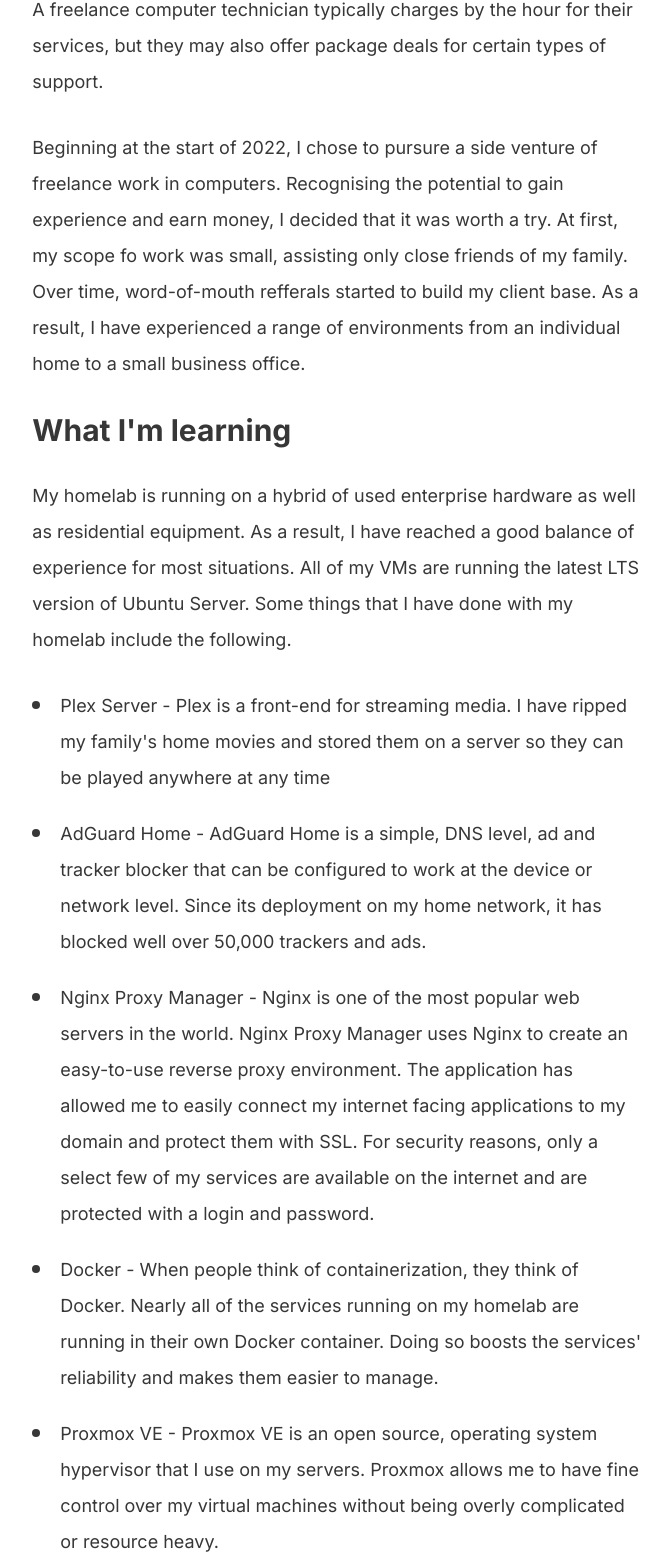
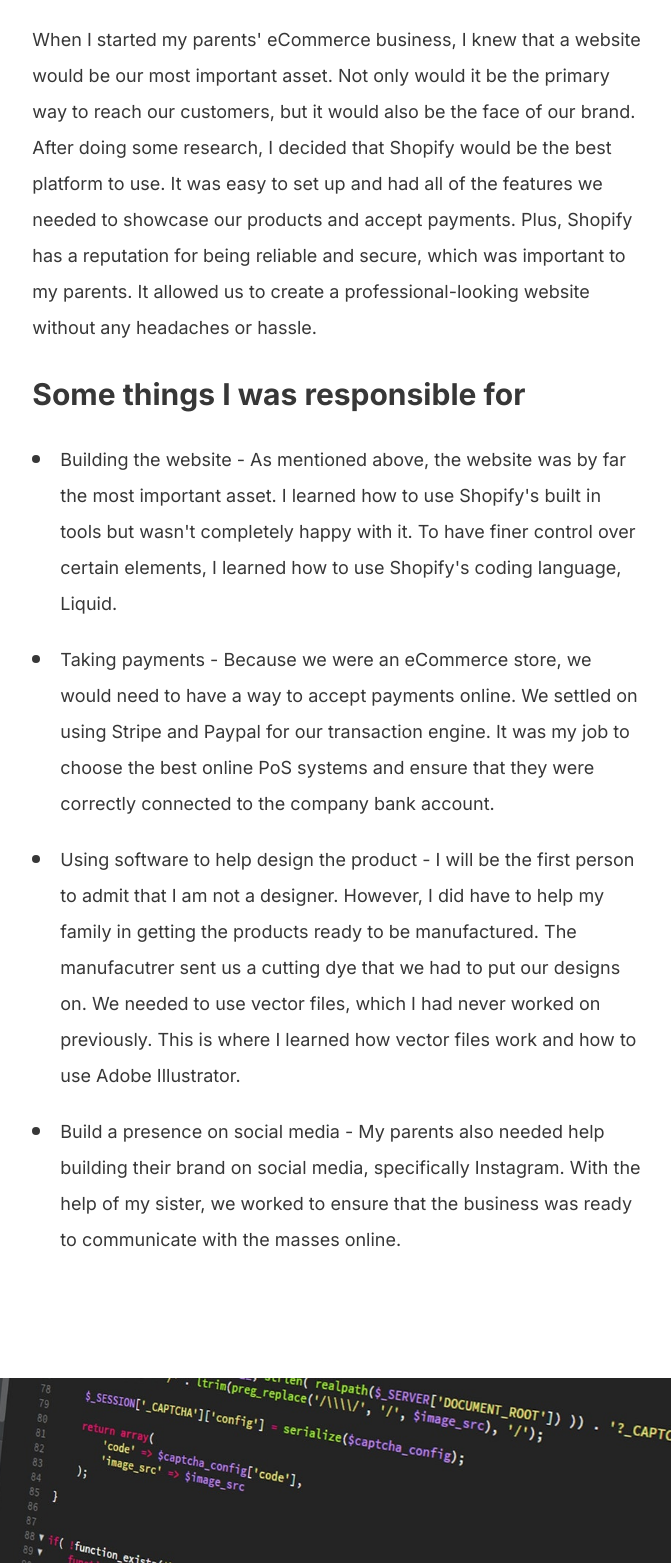
Before and after one commit to azulxzzz/personal-site, a plain HTML site: page pastwork-business.html in a window 1280 px wide. Shown: the part 1472-3035 px from the top of the page, without its empty margins (303-974 px from the left). Drawn offline with nearby package versions, Linux system fonts and the light colour scheme.

Commit message:
started work on business page

```diff
--- a/pastwork-business.html
+++ b/pastwork-business.html
@@ -57,23 +57,17 @@
                   <div class="ds-work-content-sec">
                       <div class="row justify-content-center">
                           <div class="col-12 col-sm-12 col-md-8 col-lg-8 col-xl-8 col-xxl-8">
-                              <p>A freelance computer technician is a skilled individual who provides technical support and services to computer users. They are typically self-employed and work from home, though they may also work for a company on a contract basis. Freelance computer technicians must be extremely knowledgeable about a wide range of computer hardware and software, and they must be able to troubleshoot and resolve complex technical problems. In addition, they must be able to communicate effectively with both end users and other technical staff. A freelance computer technician typically charges by the hour for their services, but they may also offer package deals for certain types of support.</p>
+                              <p>In 2018, my mother and father decided to start their own eCommerce business. They wished for me to be involved in the IT work as they wanted me to gain the experience. I had been looking for a new project, so it seemed like the perfect opportunity. I agreed to help them set up the website and get everything up and running. It was a lot of work, but it was also a great learning experience. Not only did I gain technical skills, but I also learned a lot about running a business. It was definitely a valuable experience that will prove useful in the future.</p>
 
-                              <p>Beginning at the start of 2022, I chose to pursure a side venture of freelance work in computers. Recognising the potential to gain experience and earn money, I decided that it was worth a try. At first, my scope fo work was small, assisting only close friends of my family. Over time, word-of-mouth refferals started to build my client base. As a result, I have experienced a range of environments from an individual home to a small business office.</p>
+                              <p>When I started my parents' eCommerce business, I knew that a website would be our most important asset. Not only would it be the primary way to reach our customers, but it would also be the face of our brand. After doing some research, I decided that Shopify would be the best platform to use. It was easy to set up and had all of the features we needed to showcase our products and accept payments. Plus, Shopify has a reputation for being reliable and secure, which was important to my parents. It allowed us to create a professional-looking website without any headaches or hassle.</p>
 
-                              <h2>What I'm learning</h2>
-                              <p>My homelab is running on a hybrid of used enterprise hardware as well as residential equipment. As a result, I have reached a good balance of experience for most situations. All of my VMs are running the latest LTS version of Ubuntu Server. Some things that I have done with my homelab include the following.</p>
+                              <h2>Some things I was responsible for</h2>
 
                               <ul>
-                                 <li>Plex Server - Plex is a front-end for streaming media. I have ripped my family's home movies and stored them on a server so they can be played anywhere at any time</li>
-                                 <li>AdGuard Home - AdGuard Home is a simple, DNS level, ad and tracker blocker that can be configured to work at the device or network level. Since its deployment on my home network, it has blocked well over 50,000 trackers and ads.</li>
-                                 <li>Nginx Proxy Manager - Nginx is one of the most popular web servers in the world. Nginx Proxy Manager uses Nginx to create an easy-to-use reverse proxy environment. The application has allowed me to easily connect my internet facing applications to my domain and protect them with SSL. For security reasons, only a select few of my services are available on the internet and are protected with a login and password.</li>
-                                 <li>Docker - When people think of containerization, they think of Docker. Nearly all of the services running on my homelab are running in their own Docker container. Doing so boosts the services' reliability and makes them easier to manage.</li>
-                                 <li>Proxmox VE - Proxmox VE is an open source, operating system hypervisor that I use on my servers. Proxmox allows me to have fine control over my virtual machines without being overly complicated or resource heavy.</li>
-                                 <li>Grafana and Prometheus - Grafana is a tool used to create dashboards for any of your data. Prometheus is a tool used to collect metrics and monitor systems. I use them together to monitor all of the systems running on my network in easy to read dashboards.</li>
-                                 <li>Wiki.js - In order to get practice with documention and keep all of my important information organized, I have been building out a wiki that contains all of the details I need to re-deploy a service.</li>
-                                 <li>InfluxDB - InfluxDB is a time-series database that I use as a means of collecting metrics about my services. InfluxDB integrates with my Grafana instance for ease of viewing.</li>
-                                 <li>Wireguard - Wireguard is a VPN protocol that is a faster alternative to OpenVPN (which I have used in the past). Wireguard allows me to access my resources that are not WAN facing while I am away.</li>
+                                 <li>Building the website - As mentioned above, the website was by far the most important asset. I learned how to use Shopify's built in tools but wasn't completely happy with it. To have finer control over certain elements, I learned how to use Shopify's coding language, Liquid.</li>
+                                 <li>Taking payments - Because we were an eCommerce store, we would need to have a way to accept payments online. We settled on using Stripe and Paypal for our transaction engine. It was my job to choose the best online PoS systems and ensure that they were correctly connected to the company bank account.</li>
+                                 <li>Using software to help design the product - I will be the first person to admit that I am not a designer. However, I did have to help my family in getting the products ready to be manufactured. The manufacutrer sent us a cutting dye that we had to put our designs on. We needed to use vector files, which I had never worked on previously. This is where I learned how vector files work and how to use Adobe Illustrator.</li>
+                                 <li>Build a presence on social media - My parents also needed help building their brand on social media, specifically Instagram. With the help of my sister, we worked to ensure that the business was ready to communicate with the masses online.</li>
                               </ul>
                           </div>
                       </div>
```
